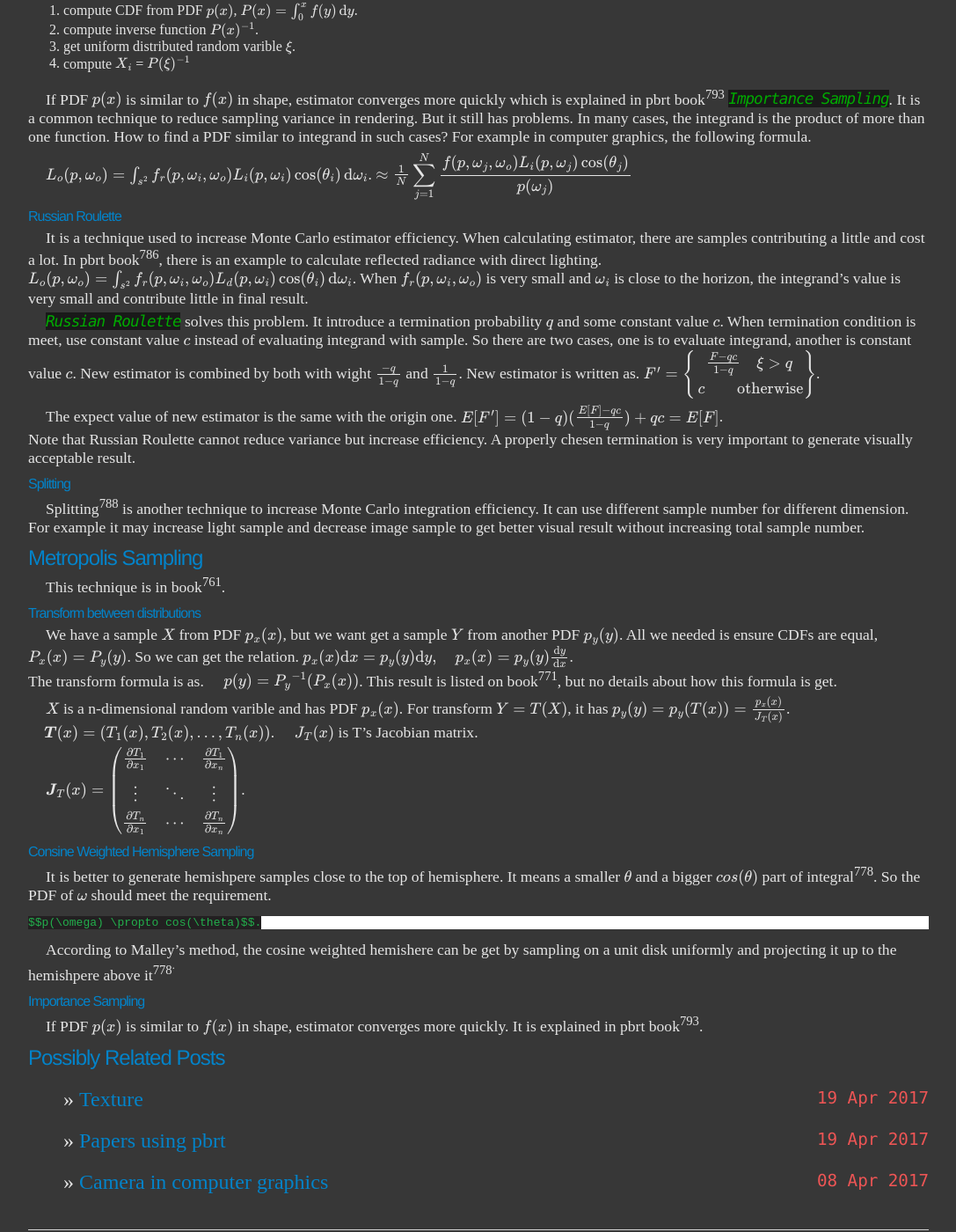
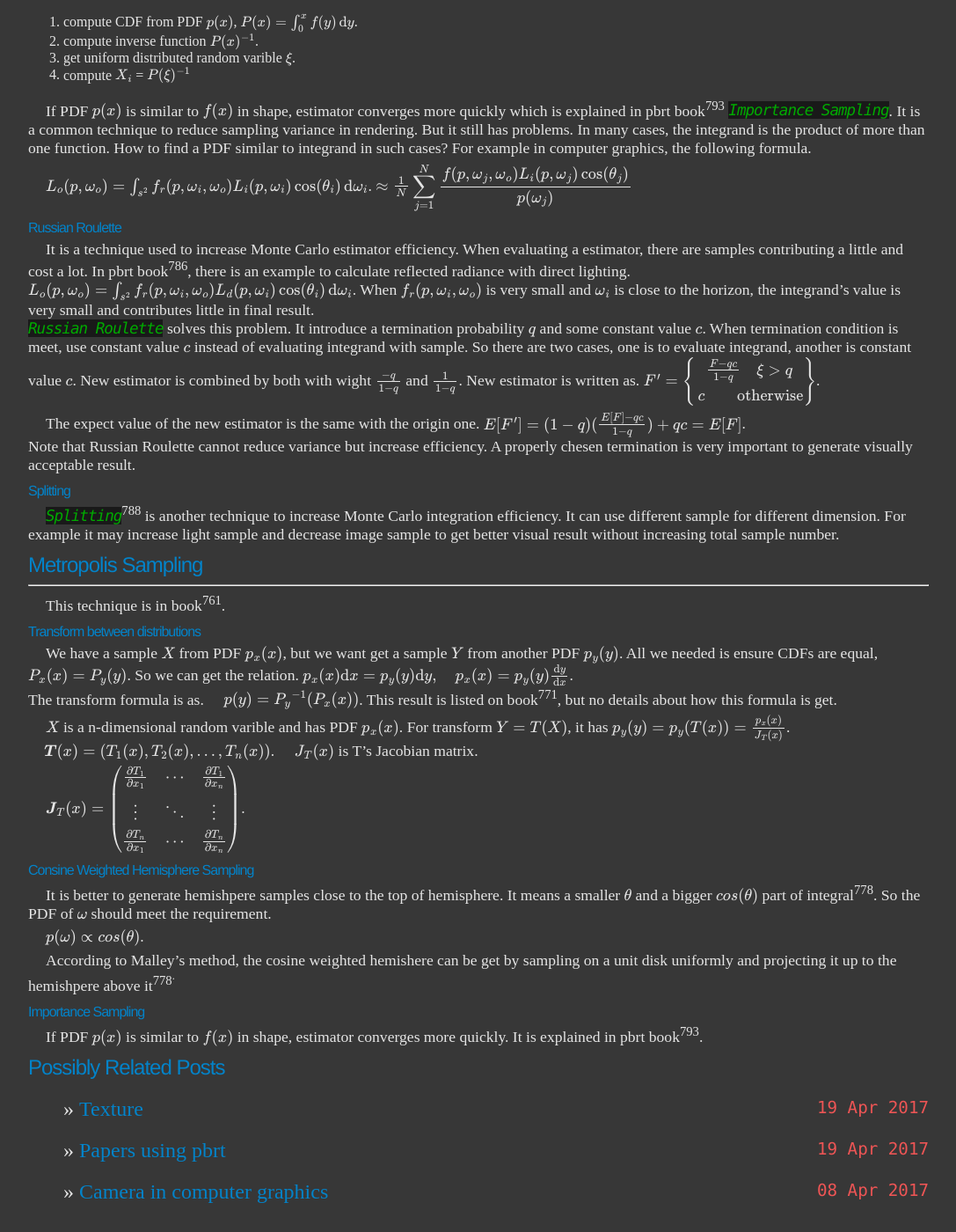
Before and after one commit to ychding11/ychding11.github.io, a Jekyll site: the page built from _posts/2017-04-10-sampling-pbrt-v3.md, in a window 1280 px wide and 1400 px high, scrolled down 651 px. Shown: the whole window at 88% size, without its empty margins (96-1183 px from the left). Built offline with Jekyll 4.4.1, drawn with Linux system fonts in a browser that asks for light colours; formulas are drawn with MathJax 3.

Commit message:
edit something

```diff
--- a/_posts/2017-04-10-sampling-pbrt-v3.md
+++ b/_posts/2017-04-10-sampling-pbrt-v3.md
@@ -7,6 +7,7 @@
 The post summarizes sampling and monte carlo integration in computer graphics.
 
 ## Monte Carlo Integration
+---
 
 Why Monte Carlo integration is a must in computer graphics? It tries to estimate integral value by random
 sampling. The number of sample is independent of dimensionality of integral. A Monte Carlo estimator is defined by:
@@ -42,13 +43,13 @@
 $$\approx \frac{1}{N} \displaystyle\sum_{j=1}^{N} \frac{f(p,\omega_j,\omega_o) L_i(p,\omega_j) \cos(\theta_j) }{p(\omega_j)} $$
 
 ### Russian Roulette
-It is a technique used to increase Monte Carlo estimator efficiency. When calculating estimator, there are samples
+
+It is a technique used to increase Monte Carlo estimator efficiency. When evaluating a estimator, there are samples
 contributing a little and cost a lot. In pbrt book<sup>786</sup>, there is an example to calculate reflected radiance
 with direct lighting.
 $$L_o(p,\omega_o)=\int_{\mathcal{s}^2} f_r(p,\omega_i,\omega_o) L_d(p,\omega_i) \cos(\theta_i) \, \mathrm{d}\omega_i $$.
 When $$f_r(p,\omega_i,\omega_o)$$ is very small and $$\omega_i$$ is close to the horizon, the integrand's value is very
-small and contribute little in final result.
-
+small and contributes little in final result.
 *Russian Roulette* solves this problem. It introduce a termination probability $$q$$ and some constant value $$c$$.
 When termination condition is meet, use constant value $$c$$ instead of evaluating integrand with sample. So there
 are two cases, one is to evaluate integrand, another is constant value $$c$$. New estimator is combined by both with
@@ -60,16 +61,17 @@
 \end{Bmatrix}
 $$.
 
-The expect value of new estimator is the same with the origin one. $$ E[F']=(1-q)(\frac{E[F]-qc}{1-q})+qc=E[F]$$.
+The expect value of the new estimator is the same with the origin one. $$ E[F']=(1-q)(\frac{E[F]-qc}{1-q})+qc=E[F]$$.
 Note that Russian Roulette cannot reduce variance but increase efficiency. A properly chesen termination is very
 important to generate visually acceptable result.
 
 ### Splitting
-Splitting<sup>788</sup> is another technique to increase Monte Carlo integration efficiency. It can use different sample number
+*Splitting*<sup>788</sup> is another technique to increase Monte Carlo integration efficiency. It can use different sample
 for different dimension. For example it may increase light sample and decrease image sample to get better visual
 result without increasing total sample number.
 
 ## Metropolis Sampling
+---
 
 This technique is in book<sup>761</sup>.
 
@@ -92,12 +94,11 @@
 \end{pmatrix}
 $$.
 
-
 ### Consine Weighted Hemisphere Sampling
 It is better to generate hemishpere samples close to the top of hemisphere. It means a smaller $$\theta$$ and a bigger
 $$cos(\theta)$$ part of integral<sup>778</sup>. So the PDF of $$\omega$$ should meet the requirement.
 
-    $$p(\omega) \propto cos(\theta)$$.
+$$ p(\omega) \propto cos(\theta) $$.
 
 According to Malley's method, the cosine weighted hemishere can be get by sampling on a unit disk uniformly
 and projecting it up to the hemishpere above it<sup>778<sup>.
```
